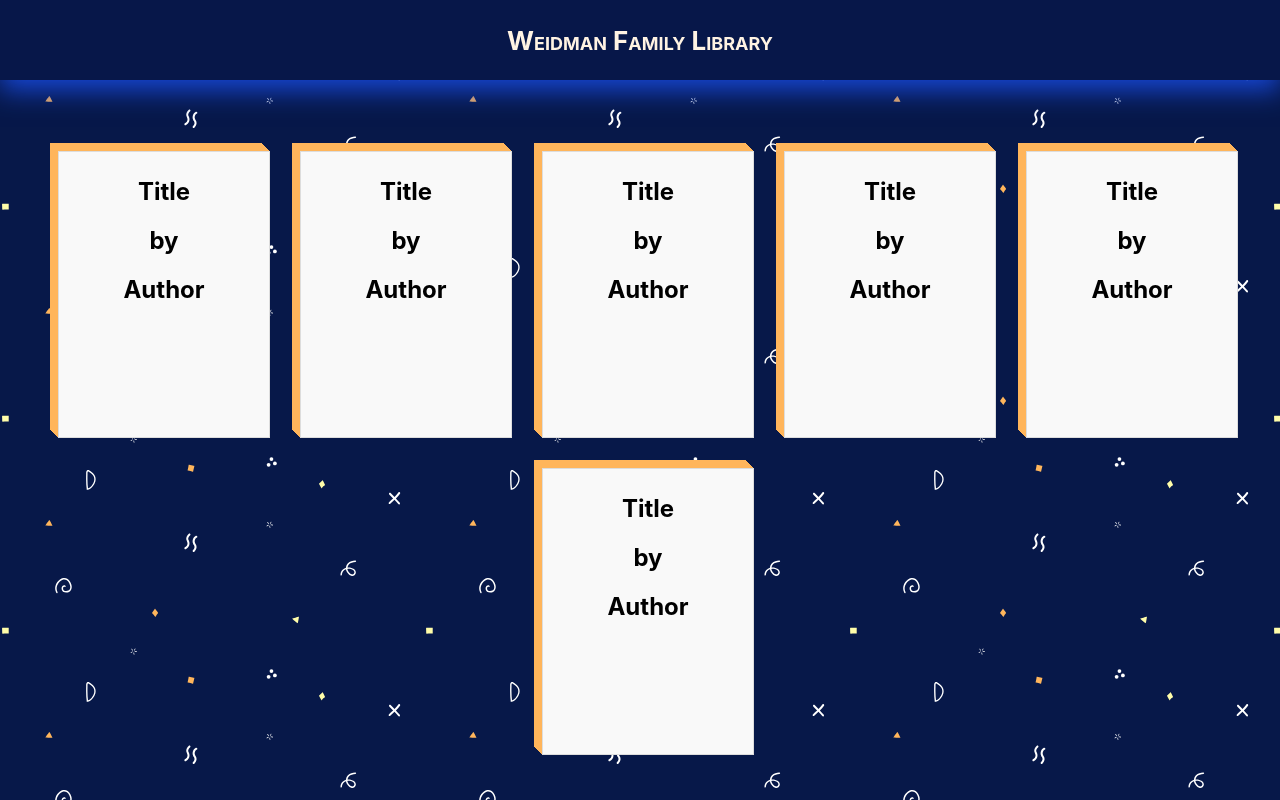
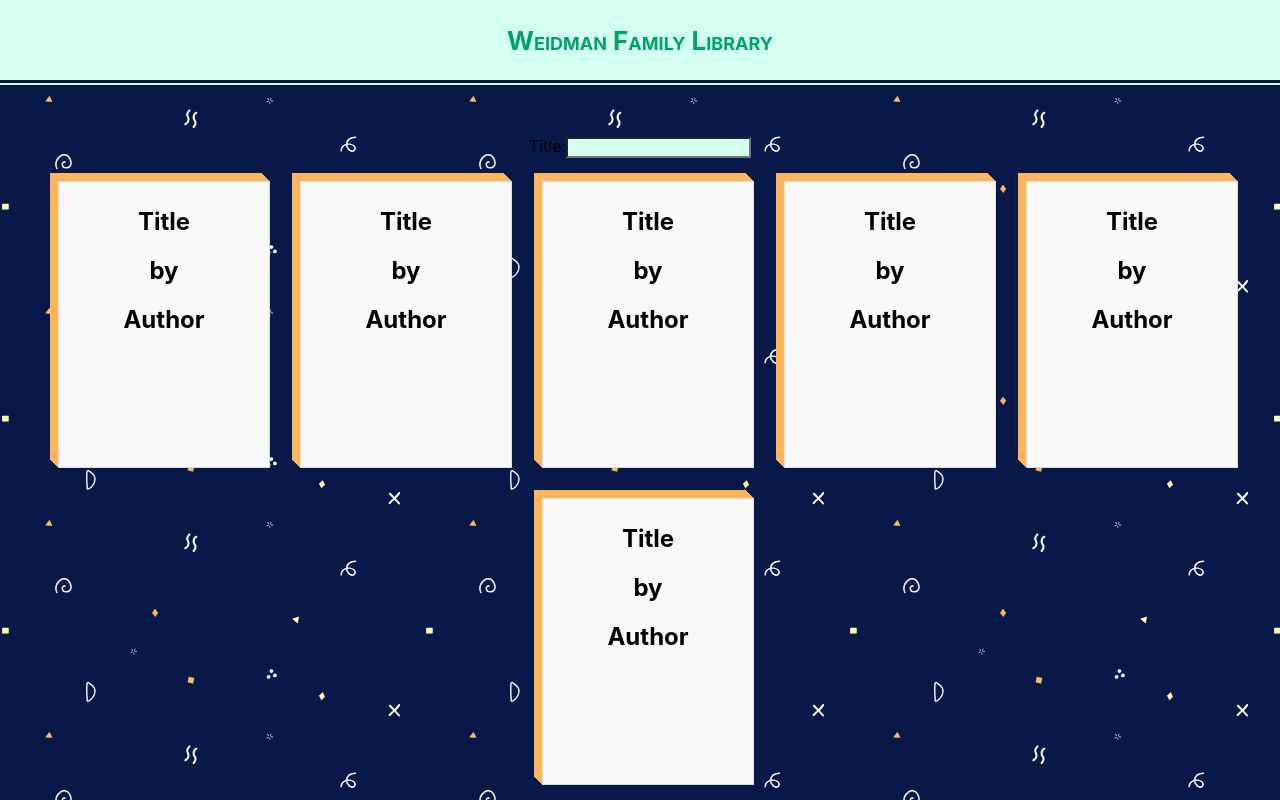
Before and after one commit to JackWeidman/library-app-react, a React (Create React App) app: page / in a window 1280 px wide. Built offline with nearby package versions, Linux system fonts and the light colour scheme.

Commit message:
starting AddBook component

```diff
--- /dev/null
+++ b/src/AddBook.css
@@ -0,0 +1,3 @@
+.add-book input{
+    background-color: #d3fff0;
+}
--- /dev/null
+++ b/src/AddBook.js
@@ -0,0 +1,11 @@
+import "./AddBook.css"
+export default function AddBook() {
+  return (
+    <div className="add-book">
+      <form>
+        <label>Title:</label>
+        <input type="text"></input>
+      </form>
+    </div>
+  );
+}
--- a/src/App.css
+++ b/src/App.css
@@ -13,8 +13,9 @@ body {
 }
 
 .App-header {
-  background-color: #071749;
+  background-color: #d3fff0;
   background-attachment: fixed;
+  border-bottom: 8px double #071849;
   min-height: 5rem;
   display: flex;
   flex-direction: column;
@@ -24,8 +25,8 @@ body {
   font-size: calc(10px + 2vmin);
   font-weight: bold;
   font-variant: small-caps;
-  color: #fff3e3;
-  box-shadow: 0 10px 25px #1747d6;
+  color: #00a16b;
+
 }
 
 .book-container {
--- a/src/App.js
+++ b/src/App.js
@@ -1,11 +1,12 @@
 import './App.css';
 import BookObject from './BookObject';
-
+import AddBook from './AddBook';
 function App() {
   return (
     <div className="App">
       <header className="App-header">Weidman Family Library</header>
       <div className="App-background">
+        <AddBook />
       <div className="book-container">
         <BookObject />
         <BookObject />
--- /dev/null
+++ b/src/BookData.js
@@ -0,0 +1,5 @@
+const book = [
+    {id: 1, author: "Test Author", title: "Test Title", genre: "Test Genre"}
+]
+
+export {book}
--- a/src/BookObject.js
+++ b/src/BookObject.js
@@ -1,4 +1,5 @@
 import "./BookObject.css"
+
 export default function BookObject(){
     return (
         <div className="book-object">
```
Also changed, not shown: src/Component.js (deleted, +0 -8 lines).
